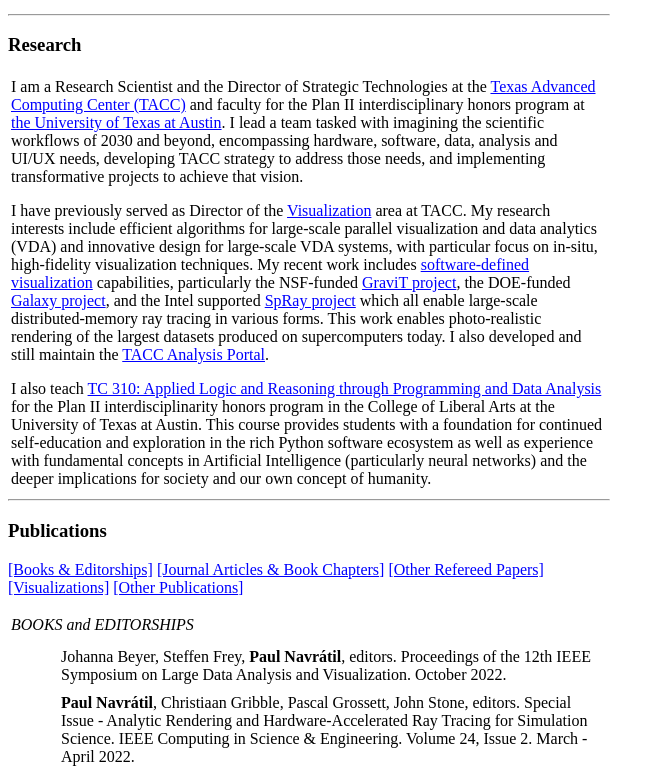
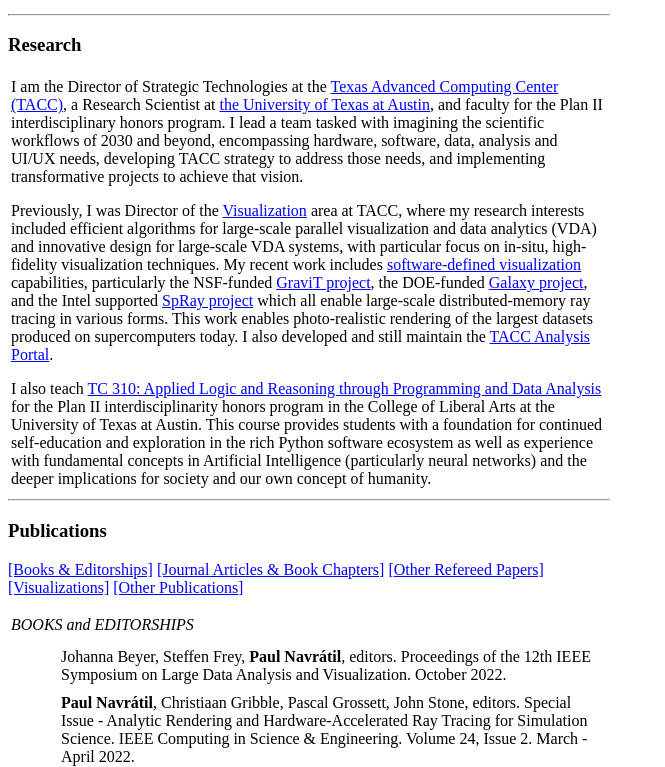
Before and after one commit to pnav/pnav.github.io, a plain HTML site: page index.html in a window 1280 px wide. Shown: the part 333-1100 px from the top of the page, without its empty margins (0-665 px from the left). Drawn offline with Linux system fonts and the light colour scheme.

Commit message:
intro phrasing

```diff
--- a/index.html
+++ b/index.html
@@ -57,10 +57,10 @@
 <table>
 	<tr><td>
 		<p>
-			I am a Research Scientist and the Director of Strategic Technologies at the <a href="http://www.tacc.utexas.edu/">Texas Advanced Computing Center (TACC)</a> and faculty for the <a href="https://liberalarts.utexas.edu/plan2/"></a>Plan II interdisciplinary honors program</a> at <a href="https://www.utexas.edu/">the University of Texas at Austin</a>. I lead a team tasked with imagining the scientific workflows of 2030 and beyond, encompassing hardware, software, data, analysis and UI/UX needs, developing TACC strategy to address those needs, and implementing transformative projects to achieve that vision.
+			I am the Director of Strategic Technologies at the <a href="http://www.tacc.utexas.edu/">Texas Advanced Computing Center (TACC)</a>, a Research Scientist at <a href="https://www.utexas.edu/">the University of Texas at Austin</a>, and faculty for the <a href="https://liberalarts.utexas.edu/plan2/"></a>Plan II interdisciplinary honors program</a>. I lead a team tasked with imagining the scientific workflows of 2030 and beyond, encompassing hardware, software, data, analysis and UI/UX needs, developing TACC strategy to address those needs, and implementing transformative projects to achieve that vision.
 		</p>
 		<p></p>
-			I have previously served as Director of the <a href="http://www.tacc.utexas.edu/resources/visualization">Visualization</a> area at TACC. My research interests include efficient algorithms for large-scale parallel visualization and data analytics (VDA) and innovative design for large-scale VDA systems, with particular focus on in-situ, high-fidelity visualization techniques.
+			Previously, I was Director of the <a href="http://www.tacc.utexas.edu/resources/visualization">Visualization</a> area at TACC, where my research interests included efficient algorithms for large-scale parallel visualization and data analytics (VDA) and innovative design for large-scale VDA systems, with particular focus on in-situ, high-fidelity visualization techniques.
 			My recent work includes <a href="http://sdvis.org">software-defined visualization</a> capabilities, particularly the NSF-funded <a href="http://tacc.github.io/GraviT/">GraviT project</a>, the DOE-funded <a href="https://github.com/TACC/Galaxy">Galaxy project</a>, and the Intel supported <a href="https://github.com/TACC/SpRay">SpRay project</a> which all enable large-scale distributed-memory ray tracing in various forms. This work enables photo-realistic rendering of the largest datasets produced on supercomputers today. I also developed and still maintain the <a href="https://tap.tacc.utexas.edu/">TACC Analysis Portal</a>.
 		</p>
 		<!-- <p>
```
